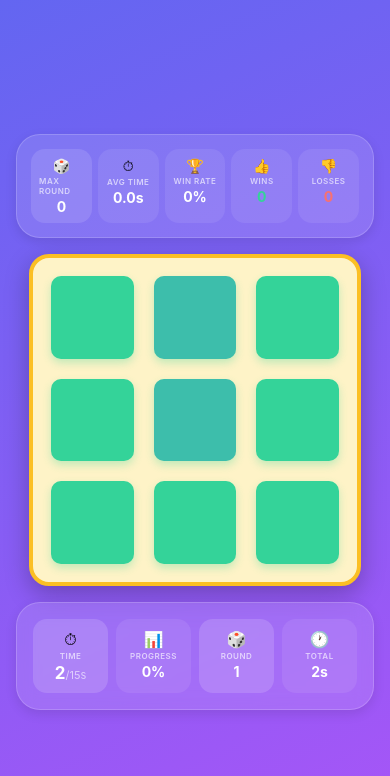
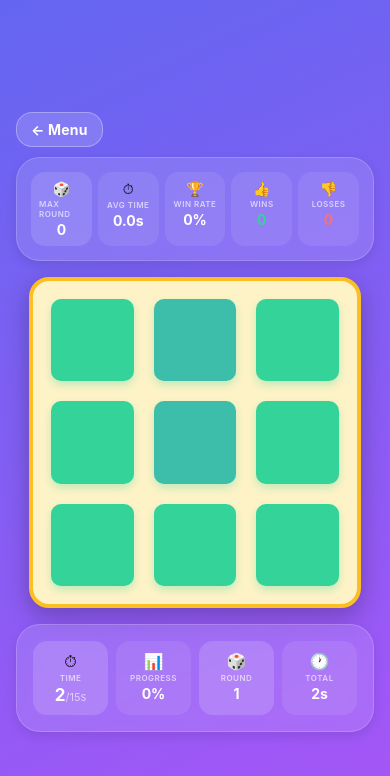
Before and after one commit to rocketfingers/MemorySquaresReact, a React Native app: screen /Game in a window 390 px wide. Shown: the top 776 px of the page. Built offline with nearby package versions, Linux system fonts and the light colour scheme.

Commit message:
feat(gameplay): add quit confirmation and started-game flag

```diff
--- a/src/screens/GameScreen.js
+++ b/src/screens/GameScreen.js
@@ -1,11 +1,14 @@
 import React, { useEffect, useRef, useState, useCallback } from "react";
 import {
   View,
+  Text,
   TouchableOpacity,
   StyleSheet,
   Animated,
   ScrollView,
   useWindowDimensions,
+  Alert,
+  BackHandler,
 } from "react-native";
 import { SafeAreaView } from "react-native-safe-area-context";
 import { useFocusEffect } from "@react-navigation/native";
@@ -160,6 +163,10 @@ export default function GameScreen({ navigation }) {
 
   const currentRound = useGameStatusStore((s) => s.currentRound);
   const setCurrentRound = useGameStatusStore((s) => s.setCurrentRound);
+  const anyGameEverStarted = useGameStatusStore((s) => s.anyGameEverStarted);
+  const setAnyGameEverStarted = useGameStatusStore(
+    (s) => s.setAnyGameEverStarted,
+  );
   const gameInProgress = useGameStatusStore((s) => s.gameInProgress);
   const setGameInProgress = useGameStatusStore((s) => s.setGameInProgress);
   const isBoardShown = useGameStatusStore((s) => s.isBoardShown);
@@ -168,10 +175,6 @@ export default function GameScreen({ navigation }) {
   const setCurrentGameTime = useGameStatusStore((s) => s.setCurrentGameTime);
   const totalGameTime = useGameStatusStore((s) => s.totalGameTime);
   const setTotalGameTime = useGameStatusStore((s) => s.setTotalGameTime);
-  const anyGameEverStarted = useGameStatusStore(
-    (s) => s.gameInProgress || s.currentRound > 1,
-  );
-
   const {
     columns,
     rectangles,
@@ -267,6 +270,7 @@ export default function GameScreen({ navigation }) {
     previewTimerRef.current = setTimeout(() => {
       // onPlayStart: mark game as in-progress
       boardResultsShowOrHide(false, () => {
+        setAnyGameEverStarted(true);
         setGameInProgress(true);
       });
       // Apply rotation if this level needs it
@@ -274,7 +278,13 @@ export default function GameScreen({ navigation }) {
         setIsBoardRotated(true);
       }
     }, timeConstants.PREVIEW_DURATION);
-  }, [currentRound, resetBoard, boardResultsShowOrHide, shouldRotate]);
+  }, [
+    currentRound,
+    resetBoard,
+    boardResultsShowOrHide,
+    setAnyGameEverStarted,
+    shouldRotate,
+  ]);
 
   // Start game on mount
   useEffect(() => {
@@ -289,6 +299,72 @@ export default function GameScreen({ navigation }) {
     useCallback(() => {
       refreshHistory();
     }, [refreshHistory]),
+  );
+
+  const handleExitToMenuPress = useCallback(() => {
+    if (!isBoardShown && !gameInProgress) {
+      navigation.navigate("Home");
+      return;
+    }
+
+    Alert.alert(
+      "Return to Menu?",
+      "Your current game will be counted as a loss. Are you sure?",
+      [
+        { text: "Keep Playing", style: "cancel" },
+        {
+          text: "Quit Game",
+          style: "destructive",
+          onPress: async () => {
+            if (previewTimerRef.current) {
+              clearTimeout(previewTimerRef.current);
+              previewTimerRef.current = null;
+            }
+
+            const shouldRecordLoss = isBoardShown && !wonDialog && !lostDialog;
+
+            setGameInProgress(false);
+            if (shouldRecordLoss) {
+              await addGameToHistory(
+                currentRound,
+                currentGameTime,
+                totalGameTime,
+                gameResults.LOSE,
+              );
+            }
+
+            setIsBoardShown(false);
+            setWonDialog(false);
+            setLostDialog(false);
+            navigation.navigate("Home");
+          },
+        },
+      ],
+    );
+  }, [
+    addGameToHistory,
+    currentRound,
+    currentGameTime,
+    gameInProgress,
+    isBoardShown,
+    lostDialog,
+    navigation,
+    totalGameTime,
+    wonDialog,
+  ]);
+
+  useFocusEffect(
+    useCallback(() => {
+      const subscription = BackHandler.addEventListener(
+        "hardwareBackPress",
+        () => {
+          handleExitToMenuPress();
+          return true;
+        },
+      );
+
+      return () => subscription.remove();
+    }, [handleExitToMenuPress]),
   );
 
   const handleSquareTap = useCallback(
@@ -397,6 +473,16 @@ export default function GameScreen({ navigation }) {
           contentContainerStyle={styles.scrollContent}
           showsVerticalScrollIndicator={false}
         >
+          <View style={styles.topActions}>
+            <TouchableOpacity
+              onPress={handleExitToMenuPress}
+              style={styles.menuBackButton}
+              activeOpacity={0.8}
+            >
+              <Text style={styles.menuBackButtonText}>← Menu</Text>
+            </TouchableOpacity>
+          </View>
+
           {isWide ? (
             /* Tablet/desktop: ResultsBox | board | StatusBox */
             <View style={styles.wideRow}>
@@ -466,6 +552,25 @@ const styles = StyleSheet.create({
     justifyContent: "center",
     padding: 16,
   },
+  topActions: {
+    width: "100%",
+    alignItems: "flex-start",
+    marginBottom: 10,
+  },
+  menuBackButton: {
+    paddingHorizontal: 14,
+    paddingVertical: 8,
+    borderRadius: 16,
+    backgroundColor: "rgba(255,255,255,0.15)",
+    borderWidth: 1,
+    borderColor: "rgba(255,255,255,0.3)",
+  },
+  menuBackButtonText: {
+    color: "#fff",
+    fontSize: 14,
+    fontWeight: "700",
+    letterSpacing: 0.2,
+  },
   // Tablet/desktop layout: side by side
   wideRow: {
     flexDirection: "row",
--- a/src/stores/gameStatusStore.js
+++ b/src/stores/gameStatusStore.js
@@ -6,12 +6,14 @@ export const useGameStatusStore = create(
   persist(
     (set) => ({
       currentRound: 1,
+      anyGameEverStarted: false,
       gameInProgress: false,
       isBoardShown: false,
       currentGameTime: 0,
       totalGameTime: 0,
 
       setCurrentRound: (round) => set({ currentRound: round }),
+      setAnyGameEverStarted: (value) => set({ anyGameEverStarted: value }),
       setGameInProgress: (value) => set({ gameInProgress: value }),
       setIsBoardShown: (value) => set({ isBoardShown: value }),
       setCurrentGameTime: (time) => set({ currentGameTime: time }),
@@ -19,6 +21,7 @@ export const useGameStatusStore = create(
       resetGame: () =>
         set({
           currentRound: 1,
+          anyGameEverStarted: false,
           gameInProgress: false,
           isBoardShown: false,
           currentGameTime: 0,
```
Also changed, not shown: 1 other file (tests, documents, lock files or other folders).
